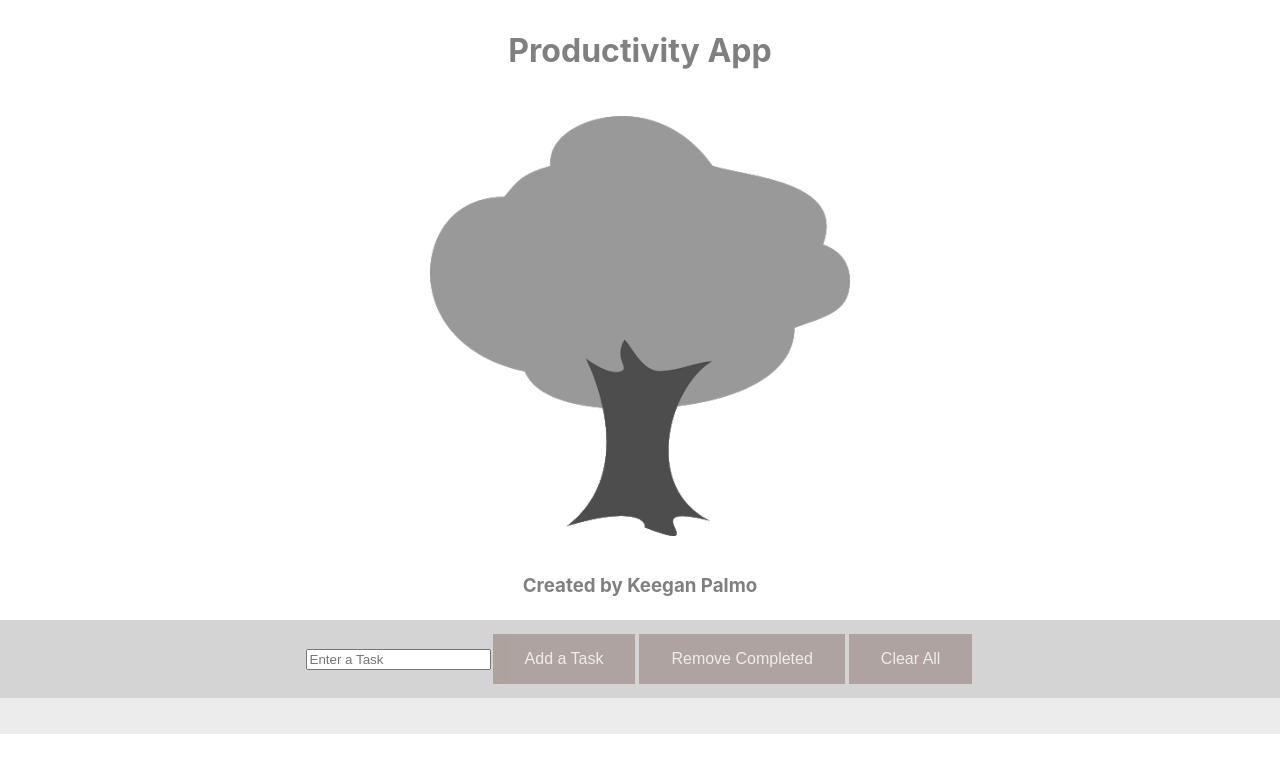
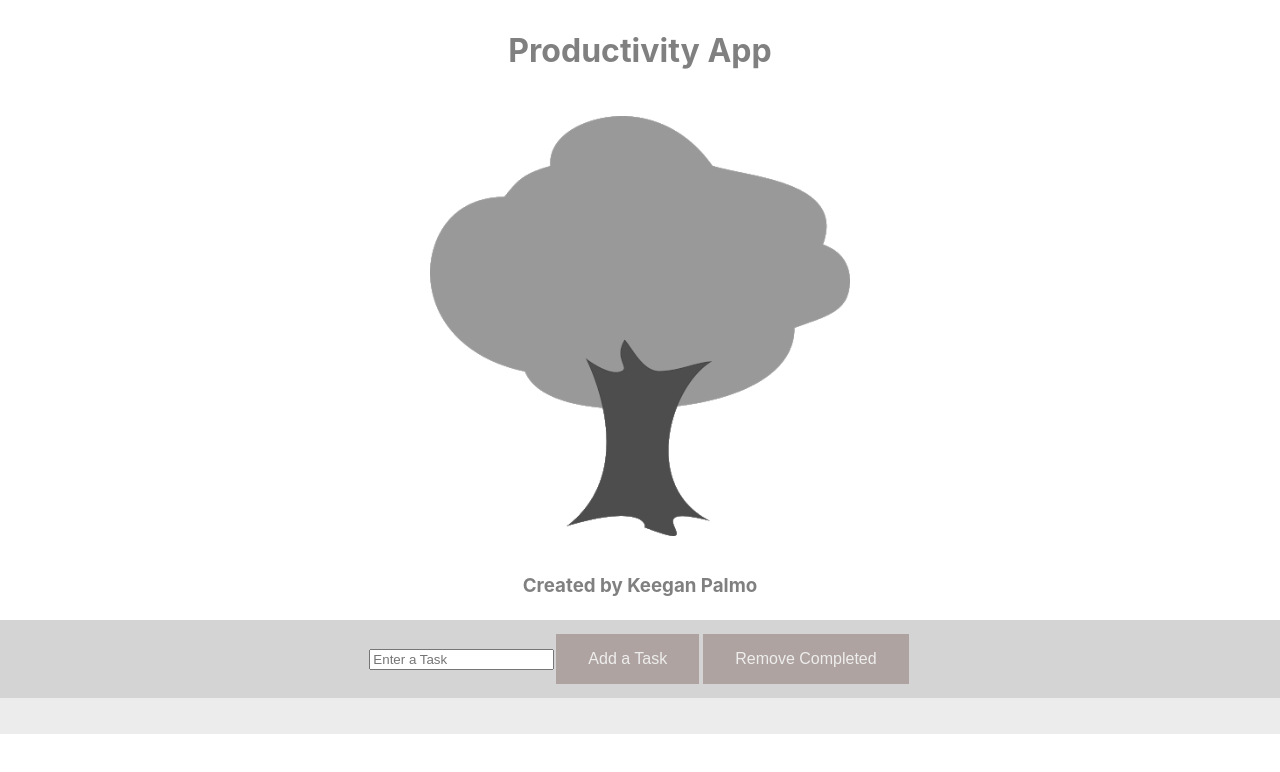
Before and after one commit to kppalmo/productivity-app, a React (Create React App) app: page / in a window 1280 px wide. Shown: the top 772 px of the page. Built offline with nearby package versions, Linux system fonts and the light colour scheme.

Commit message:
reloadError

```diff
--- a/src/App.js
+++ b/src/App.js
@@ -31,7 +31,7 @@ class App extends Component{
             todo: ''
         })
     }
-    toggleComplete = itemId => { //map over array checking todo ID to itemID => if ID=itemID set boolean to opposite => NOT WORKING YET
+    toggleComplete = itemId => { //map over array checking todo ID to itemID => if ID=itemID set boolean to opposite
         const todos = this.state.todos.map(todo => {
             if (todo.id === itemId) {
                 todo.completed = !todo.completed
@@ -40,7 +40,7 @@ class App extends Component{
         });
         this.setState({todos, todo: ''})
     }
-    removeItems = event => {
+    removeItems = event => { //=> NOT WORKING YET
         event.preventDefault();
         this.setState(prevState => {
           return {
@@ -50,10 +50,6 @@ class App extends Component{
           }
         })
       }
-
-
-
-
     addLocalStorage() { //takes item in state => renders data on screen
         for (let key in this.state) { //loops through items
             if (localStorage.hasOwnProperty(key)) { //checks to see if keys == keys
--- a/src/components/TodoForum.js
+++ b/src/components/TodoForum.js
@@ -1,10 +1,7 @@
 import React from 'react';
 
 const  TodoForum = props => {
-    function deleteItems() {
-        // Clear localStorage items
-        localStorage.clear();
-      }
+
 
     return(
 
@@ -20,7 +17,6 @@ const  TodoForum = props => {
             <button class="button"
                 onClick={props.addTask}>Add a Task</button>
             <button class="button" onClick={props.removeItems}>Remove Completed</button>
-            <button class="button" onclick={deleteItems()}> Clear All </button>
 
         </form>
 
```
